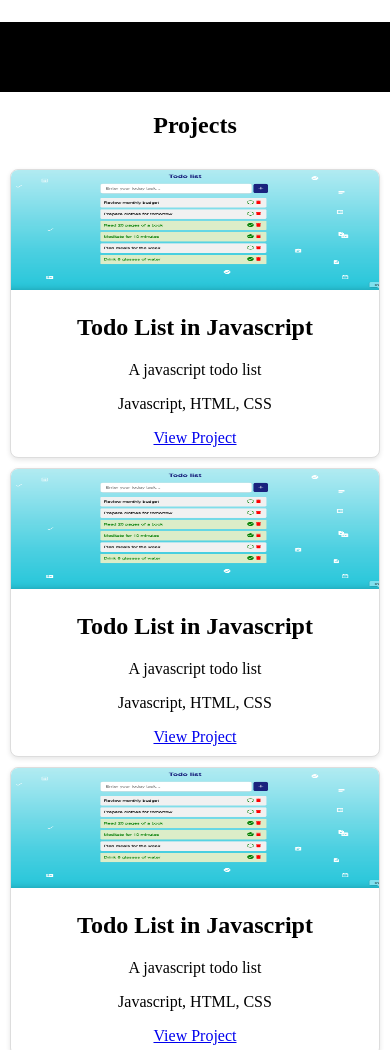
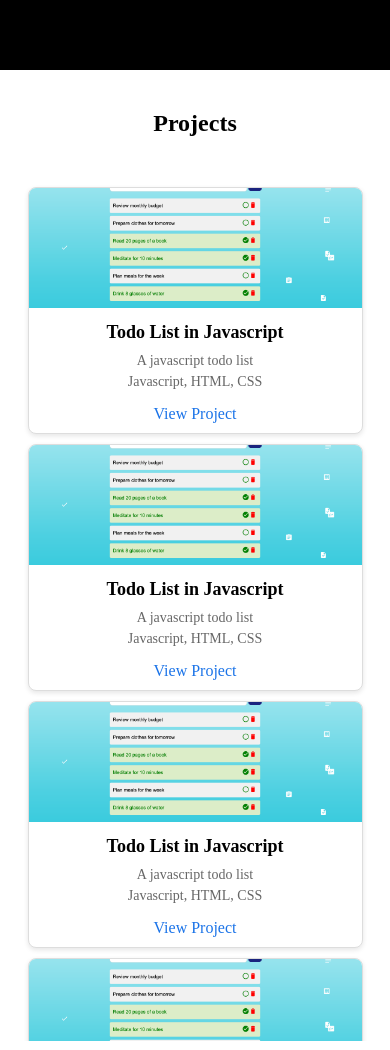
Before and after one commit to laitanop/myPortfolio, a website: page public/index.html in a window 390 px wide. Shown: the top 1050 px of the page. Drawn offline with Linux system fonts and the light colour scheme.

Commit message:
fix responsive styles

```diff
--- a/public/css/style.css
+++ b/public/css/style.css
@@ -1,3 +1,4 @@
+/* General Styles */
 body {
   background-color: white;
   text-align: center;
@@ -10,6 +11,15 @@ body {
   height: 100px;
   width: 100%;
   color: white;
+  display: flex;
+  justify-content: center;
+  align-items: center;
+  font-size: 24px;
+  font-weight: bold;
+}
+
+.projects {
+  padding: 20px;
 }
 
 .card-container {
@@ -18,6 +28,9 @@ body {
   justify-content: center;
   align-items: flex-start;
   flex-wrap: wrap;
+  max-height: 80vh;
+  overflow-y: auto;
+  padding: 10px;
 }
 
 .card {
@@ -39,6 +52,29 @@ body {
 .card img {
   width: 100%;
   height: 150px;
+  object-fit: cover;
+}
+
+.card h2 {
+  font-size: 18px;
+  margin: 10px 0;
+}
+
+.card p {
+  font-size: 14px;
+  color: #666;
+  margin: 5px 0;
+}
+
+.card a {
+  display: inline-block;
+  margin-top: 10px;
+  text-decoration: none;
+  color: #1a73e8;
+}
+
+.card a:hover {
+  text-decoration: underline;
 }
 
 @media (max-width: 768px) {
@@ -53,6 +89,7 @@ body {
 
   .card-container {
     gap: 15px;
+    max-height: 70vh;
   }
 }
 
@@ -63,7 +100,7 @@ body {
   }
 
   .card {
-    width: 100%;
+    width: 90%;
     margin: 0 auto;
   }
 
@@ -74,5 +111,6 @@ body {
   .card-container {
     gap: 10px;
     padding: 10px;
+    max-height: 100vh;
   }
 }
```
